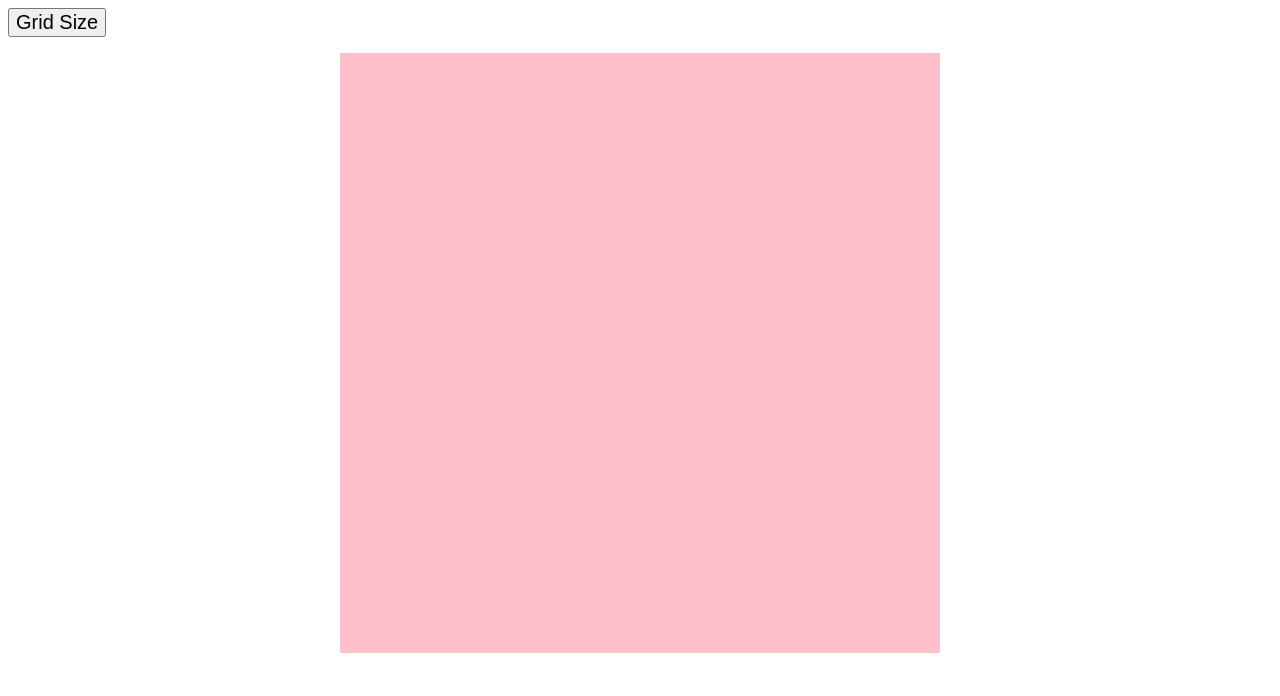
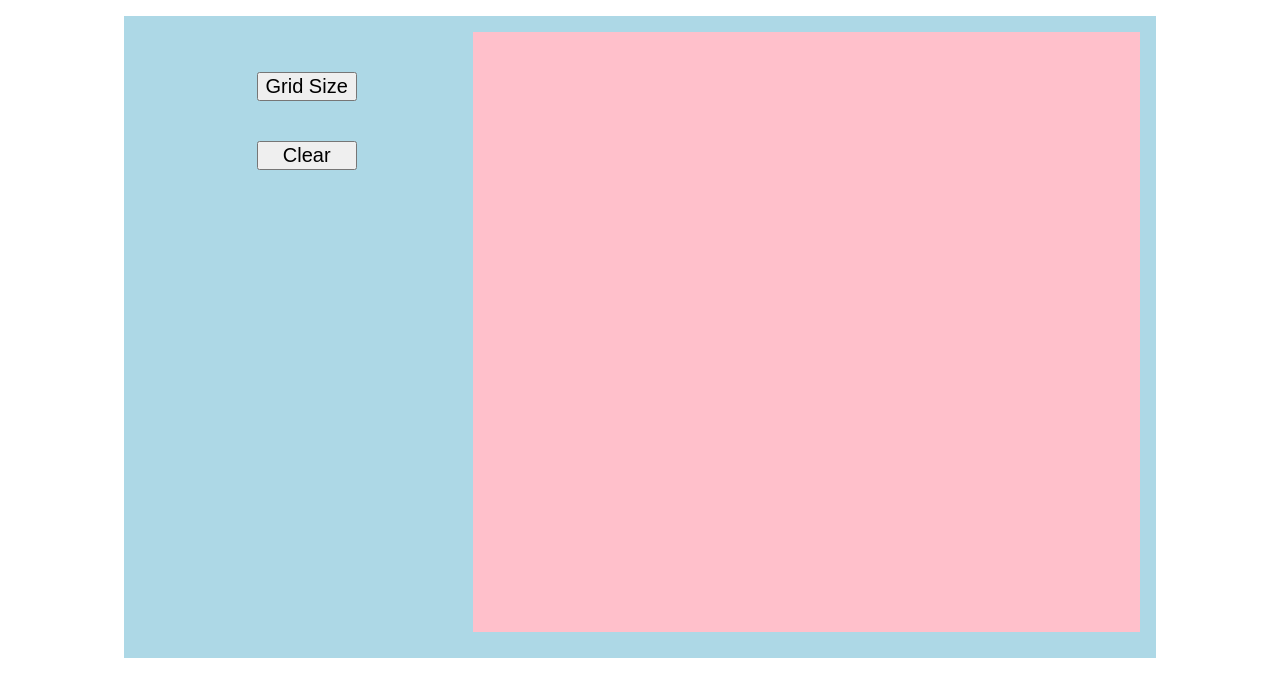
Before and after one commit to Maj-alizadeh/Etch-A-Sketch, a plain HTML site: page index.html in a window 1280 px wide. Drawn offline with Linux system fonts and the light colour scheme.

Commit message:
Add Clear button

```diff
--- a/index.html
+++ b/index.html
@@ -8,5 +8,9 @@
     <script src="/script.js" defer></script>
     <title>Document</title>
   </head>
-  <body></body>
+  <body>
+    <div class="container">
+      <div class="controls"></div>
+    </div>
+  </body>
 </html>
--- a/script.js
+++ b/script.js
@@ -1,36 +1,52 @@
 let size = 16;
-let container = document.createElement('div');
-container.classList.add('page');
-let gridButton = document.createElement('button');
+let page = document.createElement('div');
+page.classList.add('page');
+
+const container = document.querySelector('.container');
+container.appendChild(page);
+
+const controls = document.querySelector('.controls')
+const clearButton = document.createElement('button');
+const gridButton = document.createElement('button');
+controls.appendChild(gridButton);
+controls.appendChild(clearButton);
+
 gridButton.classList.add('grid-button')
 gridButton.textContent= 'Grid Size';
-document.body.appendChild(gridButton);
 gridButton.addEventListener('click', gridSize)
 
+clearButton.textContent = 'Clear'
+clearButton.addEventListener('click', clearPage)
+
+//change the grid size
 function gridSize() {
     size = prompt('Please enter the grid size:')
-    container.innerHTML='';
-    //page.style.gridTemplateColumns = `repeat (${size},1fr)`;
     sketch();
 
 }
-// creates the grid
-function sketch() {
-    container.setAttribute('style',`grid-template-columns:repeat(${size},1fr)`)
+
+//clears the sketch page and add grid
+function clearPage() {
+    page.innerText = '';
     for (let j = 0; j < size; j++) {
         for (i = 0; i < size; i++){
         let cell = document.createElement('div');
-        container.appendChild(cell) ;
+        page.appendChild(cell) ;
         }
     }
 }
-document.body.appendChild(container);
+
+// creates the grid
+function sketch() {
+    page.setAttribute('style',`grid-template-columns:repeat(${size},1fr)`)
+    clearPage();
+}
+
 
     // on hover acts as a pen!
     function hover(e) {
-        e.stopPropagation();
         e.target.classList.add('hover');
     }
 
 sketch();
-container.addEventListener('mouseover', hover)
+page.addEventListener('mouseover', hover)
--- a/styles.css
+++ b/styles.css
@@ -4,7 +4,7 @@
     grid-template-columns: repeat(16,1fr);
     width: 600px;
      height: 600px;
-     margin: 1em auto;
+     flex: 2;
 }
 
 
@@ -14,4 +14,28 @@
 .grid-button {
     text-align: center;
     font-size: 20px;
+    margin: 2em auto;
 }
+
+.container {
+    display: flex;
+    width: 1000px;
+    height: 610px;
+    margin: 1em auto;
+    background-color: lightblue;
+    padding: 1em;
+}
+
+.controls {
+    flex: 1;
+    display: flex;
+    flex-direction: column;
+    align-items: center;
+    justify-content:flex-start;
+    font-size: 2em;
+}
+
+.controls > * {
+    font-size: 20px;
+    width: 100px;
+}
```
